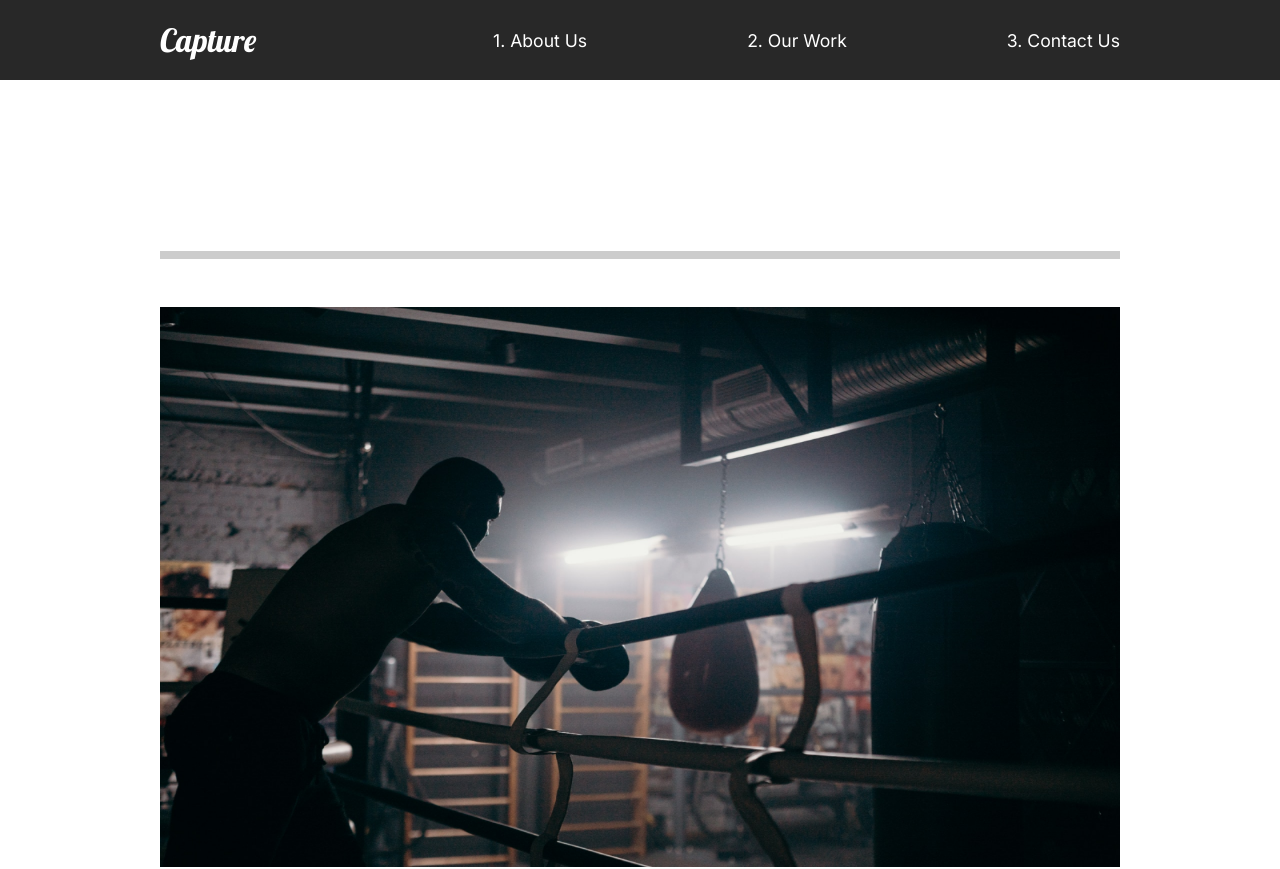
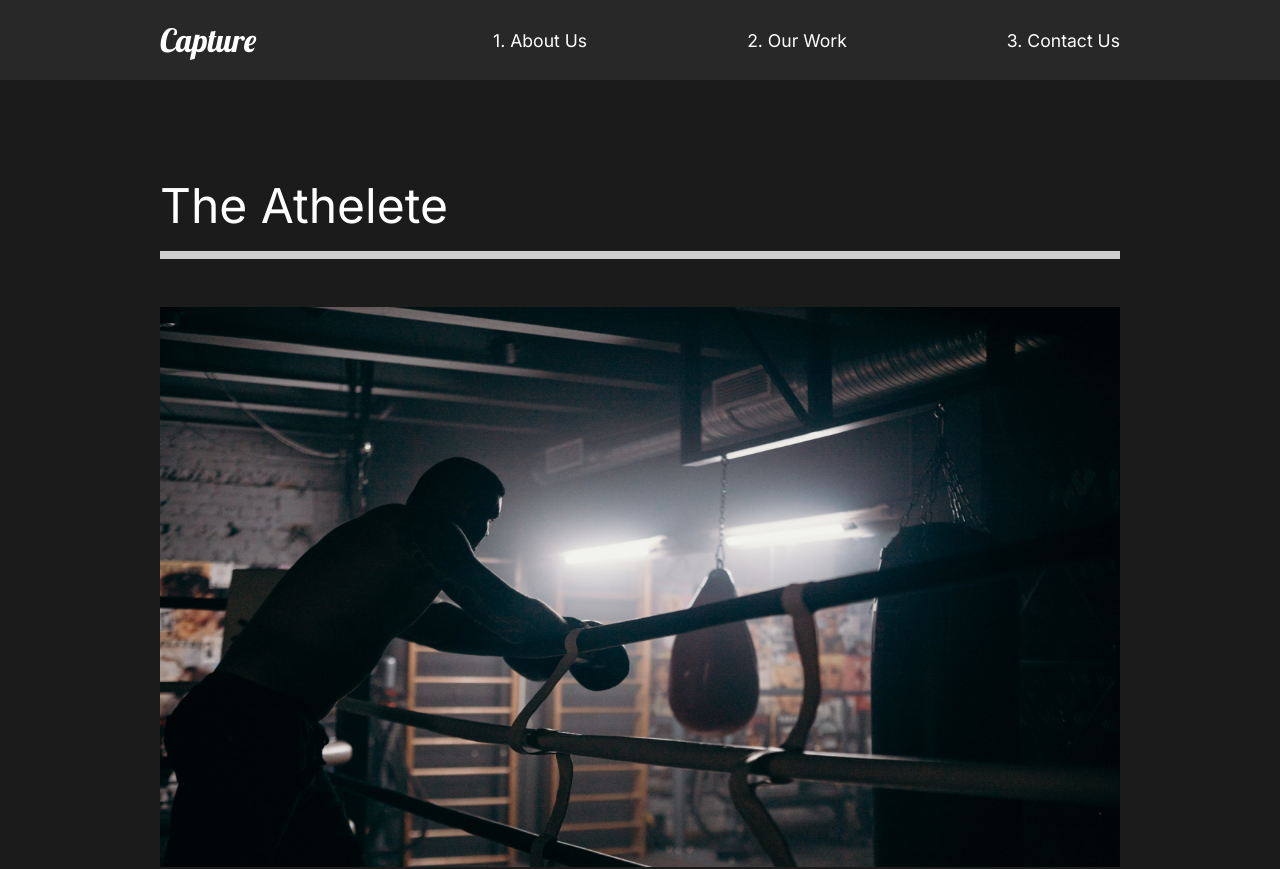
Before and after one commit to odeddugma/capture-website, a React (Create React App) app: page /work in a window 1280 px wide. Shown: the top 869 px of the page. Built offline with nearby package versions, Linux system fonts and the light colour scheme.

Commit message:
Framer motion

```diff
--- a/src/App.js
+++ b/src/App.js
@@ -1,32 +1,27 @@
 // Import global style
 import GlobalStyle from "./components/GlobalStyle";
 // Import pages
-import Nav from "./components/Nav";
 import AboutUs from "./pages/AboutUs";
 import OurWork from "./pages/OurWork";
 import ContactUs from "./pages/ContactUs";
 import MovieDetails from "./pages/MovieDetails";
 
 // Router
-import { Route, Routes, useLocation } from "react-router-dom";
-// Animation
-import { AnimatePresence } from "framer-motion";
+import { Route, Routes } from "react-router-dom";
+
+import Nav from "./components/Nav";
 
 function App() {
-	const location = useLocation();
-	console.log(location);
 	return (
 		<div className="App">
 			<GlobalStyle />
 			<Nav />
-			<AnimatePresence exitBeforeEnter>
-				<Routes location={location} key={location.pathname}>
-					<Route path="/" element={<AboutUs />} />
-					<Route path="/work" element={<OurWork />} />
-					<Route path="/work/:id" element={<MovieDetails />} />
-					<Route path="/contact" element={<ContactUs />} />
-				</Routes>
-			</AnimatePresence>
+			<Routes>
+				<Route path="/" element={<AboutUs />} />
+				<Route path="/work" element={<OurWork />} />
+				<Route path="/work/:id" element={<MovieDetails />} />
+				<Route path="/contact" element={<ContactUs />} />
+			</Routes>
 
 			{/*
       The old way before Reacr Router v6
--- a/src/pages/AboutUs.jsx
+++ b/src/pages/AboutUs.jsx
@@ -2,22 +2,14 @@
 import AboutSection from "../components/AboutSection";
 import ServicesSection from "../components/ServicesSection";
 import FaqSection from "../components/FaqSection";
-// Import animations
-import { motion } from "framer-motion";
-import { pageAnimation } from "../animation";
 
 const AboutUs = () => {
 	return (
-		<motion.div
-			variants={pageAnimation}
-			initial="hidden"
-			animate="show"
-			exit="exit"
-		>
+		<div>
 			<AboutSection />
 			<ServicesSection />
 			<FaqSection />
-		</motion.div>
+		</div>
 	);
 };
 
--- a/src/pages/ContactUs.jsx
+++ b/src/pages/ContactUs.jsx
@@ -1,18 +1,8 @@
-// Import animations
-import { motion } from "framer-motion";
-import { pageAnimation } from "../animation";
-
 const ContactUs = () => {
 	return (
-		<motion.div
-			variants={pageAnimation}
-			initial="hidden"
-			animate="show"
-			exit="exit"
-			style={{ background: "#fff" }}
-		>
+		<div>
 			<h1>Contact Us</h1>
-		</motion.div>
+		</div>
 	);
 };
 
--- a/src/pages/MovieDetails.jsx
+++ b/src/pages/MovieDetails.jsx
@@ -2,10 +2,6 @@ import { useState, useEffect } from "react";
 import styled from "styled-components";
 import { useLocation } from "react-router-dom";
 import { MovieState } from "../movieState";
-
-// Import animations
-import { motion } from "framer-motion";
-import { pageAnimation } from "../animation";
 
 const MovieDetails = () => {
 	const location = useLocation();
@@ -20,12 +16,7 @@ const MovieDetails = () => {
 	}, [movies, url]);
 
 	return (
-		<MovieDetailsSC
-			variants={pageAnimation}
-			initial="hidden"
-			animate="show"
-			exit="exit"
-		>
+		<MovieDetailsSC>
 			{movie && (
 				<>
 					<HeadlineSC>
@@ -50,7 +41,7 @@ const MovieDetails = () => {
 	);
 };
 
-const MovieDetailsSC = styled(motion.div)`
+const MovieDetailsSC = styled.div`
 	color: white;
 `;
 const HeadlineSC = styled.div`
--- a/src/pages/OurWork.jsx
+++ b/src/pages/OurWork.jsx
@@ -1,8 +1,5 @@
 import styled from "styled-components";
 import { Link } from "react-router-dom";
-// Import animations
-import { motion } from "framer-motion";
-import { pageAnimation } from "../animation";
 
 // Import Images
 import athlete from "../img/athlete-small.png";
@@ -11,13 +8,7 @@ import goodtimes from "../img/goodtimes-small.png";
 
 const OurWork = () => {
 	return (
-		<WorkSC
-			variants={pageAnimation}
-			initial="hidden"
-			animate="show"
-			exit="exit"
-			style={{ background: "#fff" }}
-		>
+		<WorkSC>
 			<MovieSC>
 				<h2>The Athelete</h2>
 				<div className="line"></div>
@@ -43,7 +34,7 @@ const OurWork = () => {
 	);
 };
 
-const WorkSC = styled(motion.div)`
+const WorkSC = styled.div`
 	min-height: 100vh;
 	overflow: hidden;
 	padding: 5rem 10rem;
```
Also changed, not shown: src/components/AboutSection.jsx (+18 -0 lines).
